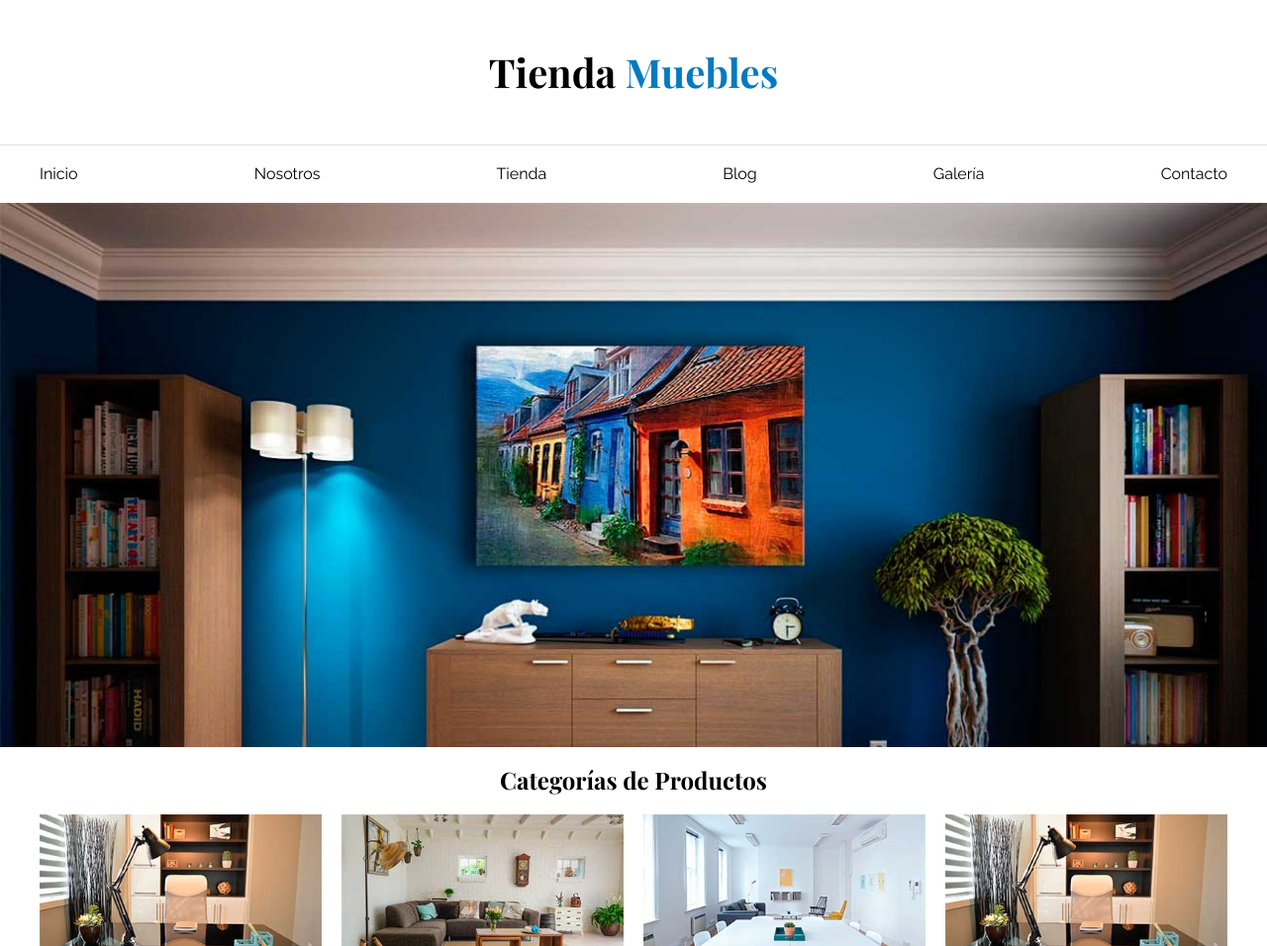
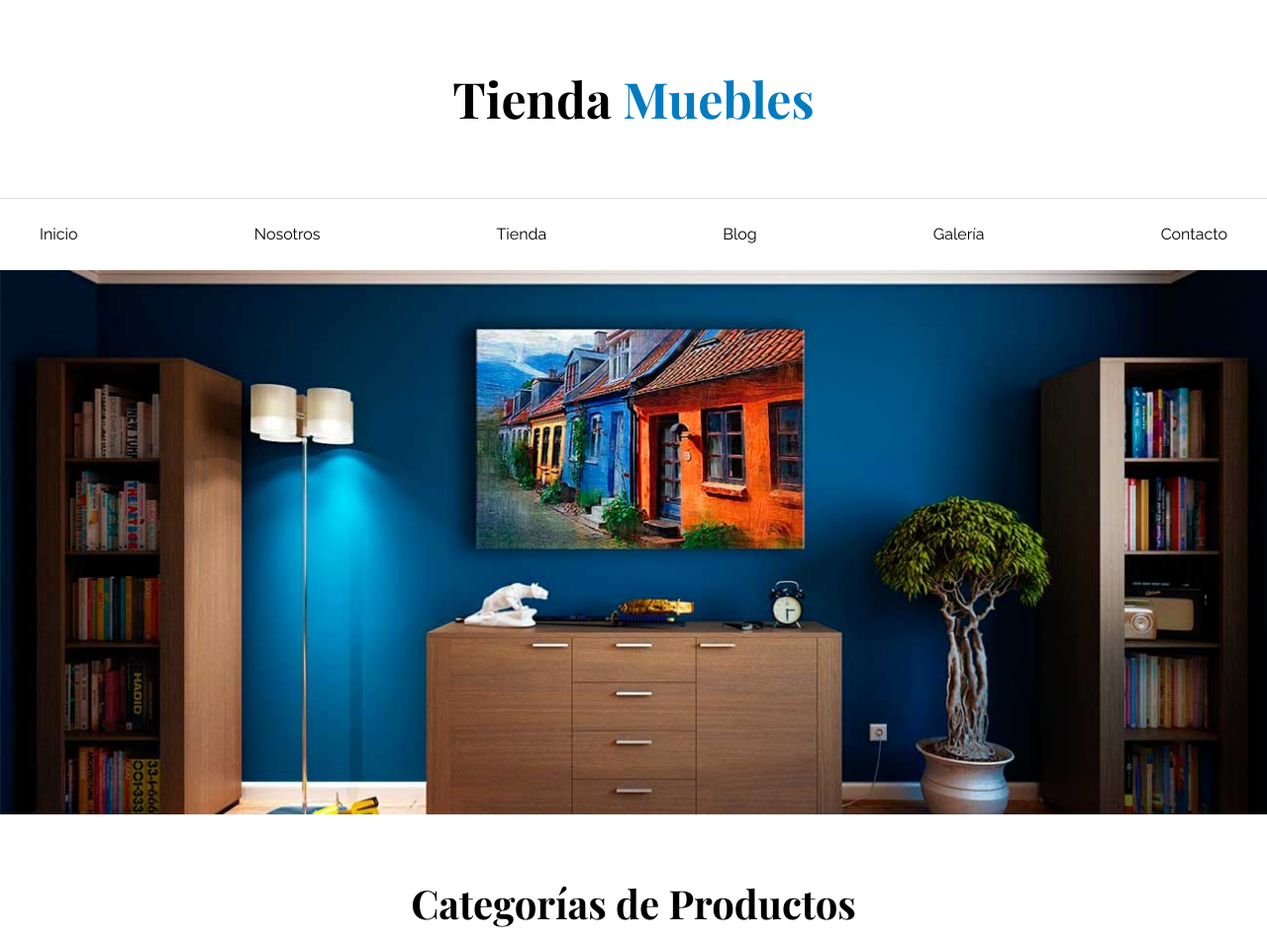
Before and after one commit to kfabianparedes/css-projects, a plain HTML site: page index.html in a window 1280 px wide. Shown: the top 956 px of the page at 99% size. Drawn offline with nearby package versions, Linux system fonts and the light colour scheme.

Commit message:
refactoring css in project

```diff
--- a/css/style.css
+++ b/css/style.css
@@ -9,6 +9,7 @@ html {
 body{
     font-family: 'Raleway', sans-serif;
     font-size: 1.6rem;
+    line-height: 2; /* Interlineado*/
 }
 
 /* Globales */
@@ -16,8 +17,18 @@ h1,
 h2,
 h3{
     font-family: 'Playfair Display', sans-serif;
+    margin: 0 0 5rem 0;
 }
 
+h1{
+    font-size: 5rem;
+}
+h2{
+    font-size: 4rem;
+}
+h3{
+    font-size: 3rem;
+}
 
 a{
     text-decoration: none;
@@ -35,9 +46,7 @@ img {
 /* Header y Navegación */
 .nombre-sitio {
     margin-top: 5rem;
-    margin-bottom: 5rem;
     text-align: center;
-    font-size: 4rem;
 }
 
 .nombre-sitio span {
@@ -56,10 +65,14 @@ img {
     background-image: url('../img/principal.jpg');
     background-repeat: no-repeat;
     background-size: cover;
+    background-position: center center;
     height: 55rem;
 }
 
 /** Categoriías **/
+.categorias {
+    padding-top: 5rem;
+}
 .categorias h2 {
     text-align: center;
 }
```
